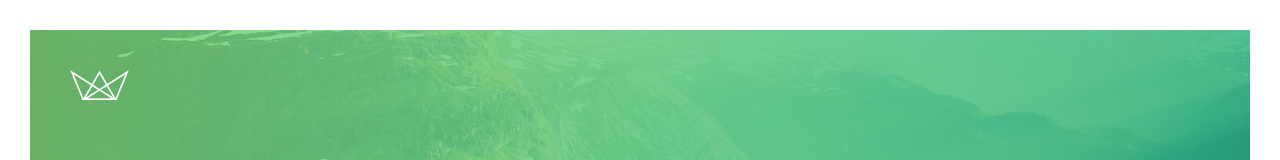
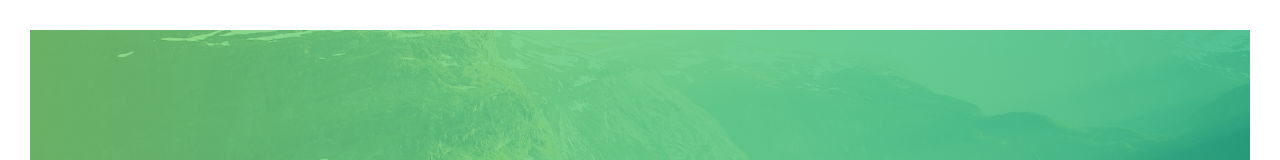
Before and after one commit to 2akashcode/Natours, a plain HTML site: page index.html in a window 1280 px wide. Shown: the top 160 px of the page. Drawn offline with Linux system fonts and the light colour scheme.

Commit message:
removed logo box

```diff
--- a/index.html
+++ b/index.html
@@ -16,9 +16,7 @@
 
 <body>
     <header class="header">
-        <div class="logo-box">
-            <img src="img/logo-white.png" alt="Logo" class="logo">
-        </div>
+
         <div class="text-box">
             <h1 class="heading-primary">
                 <span class="heading-primary-main">Outdoors</span>
```
